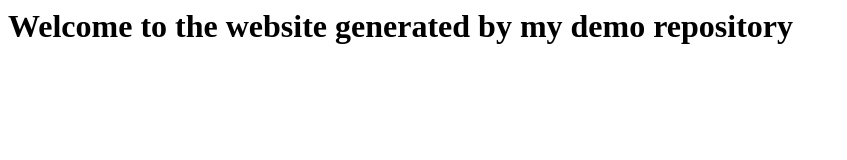
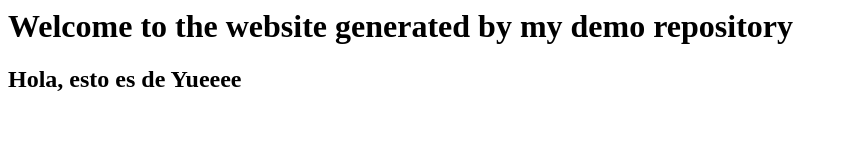
Before and after one commit to hermosillo-i3/demo-repository, a website: page index.html in a window 1280 px wide. Shown: the whole page, without its empty margins (0-847 px from the left). Drawn offline with Linux system fonts and the light colour scheme.

Commit message:
Test yue (#65)

```diff
--- a/index.html
+++ b/index.html
@@ -1 +1,2 @@
 <h1>Welcome to the website generated by my demo repository</h1>
+<h2>Hola, esto es de Yueeee</h2>
--- a/package.json
+++ b/package.json
@@ -1,6 +1,6 @@
 {
   "name": "demo-repo",
-  "version": "1.0.2",
+  "version": "1.0.3",
   "description": "A sample package.json",
   "dependencies": {
     "@primer/css": "17.0.1"
```
Also changed, not shown: CHANGELOG.md (added).
